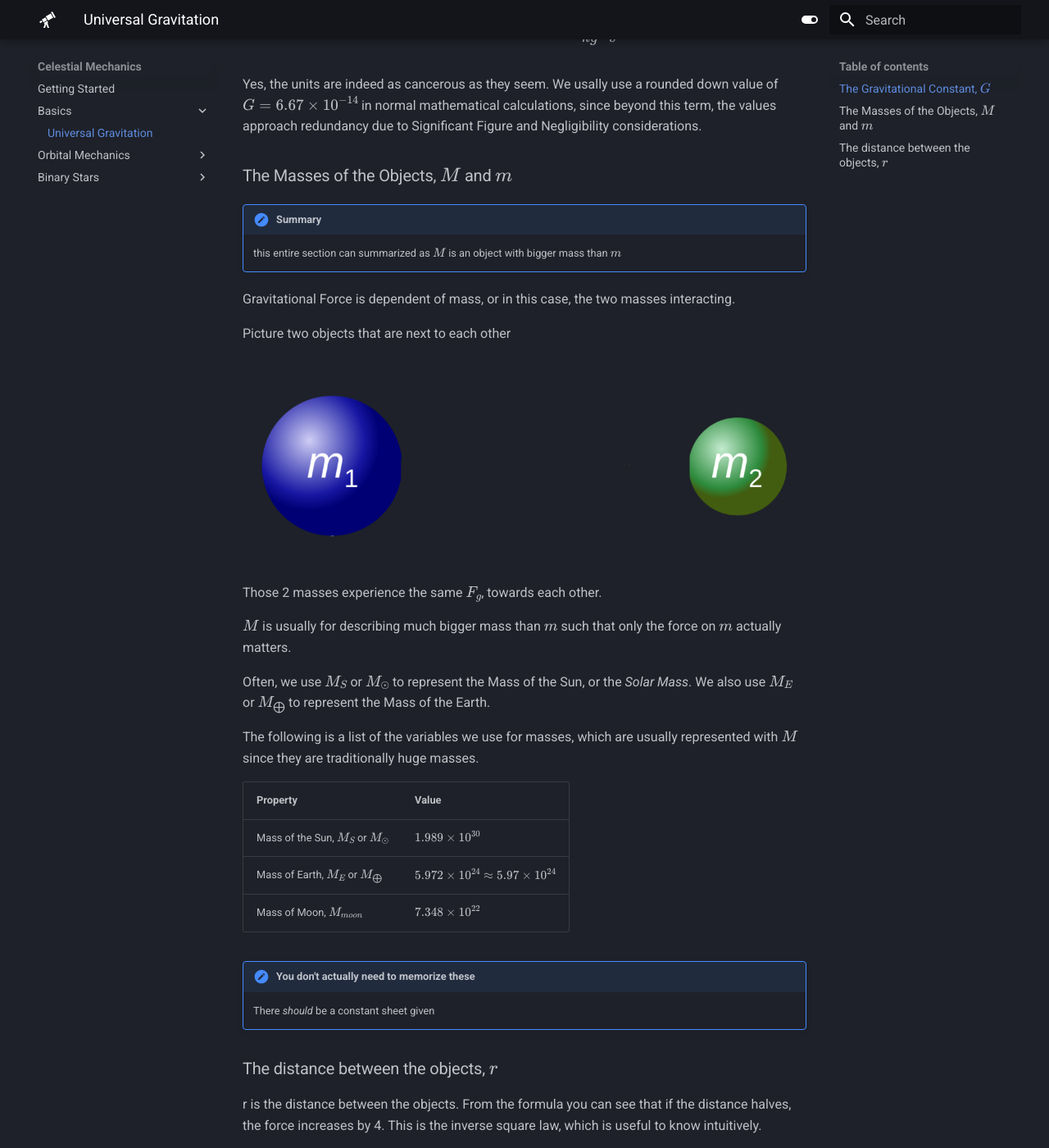
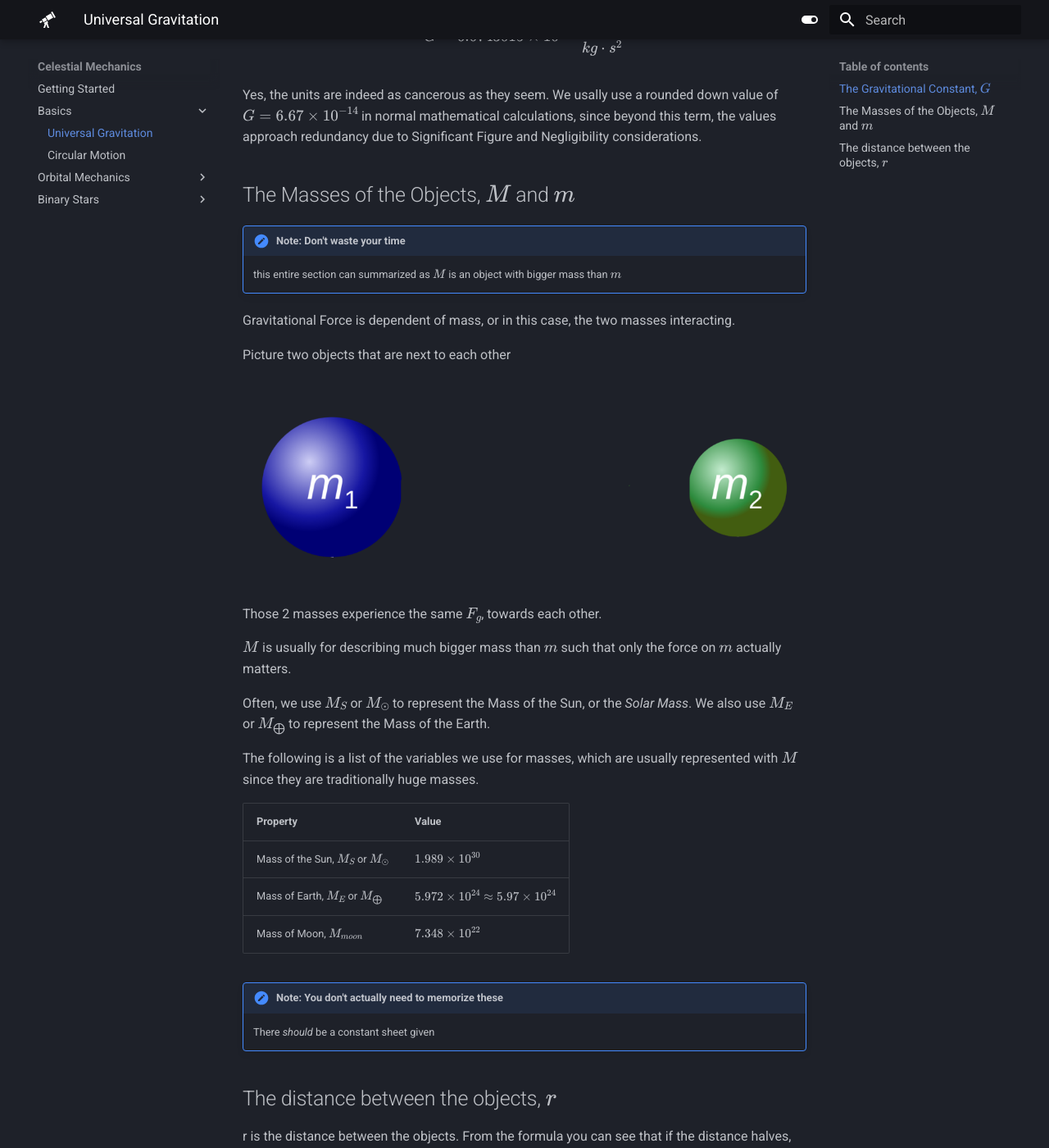
Before and after one commit to nushastro/website, an MkDocs documentation site: the page built from docs/orbital/basics/universal_gravitation.md, in a window 1280 px wide and 1400 px high, scrolled down 771 px. Shown: the whole window at 82% size. Built offline with MkDocs 1.6.1 and Material for MkDocs 9.7.7, drawn with Linux system fonts in a browser that asks for light colours; some of the changed text lies outside the part shown.

Commit message:
added CM and organized files in orbital mechanics

```diff
--- a/docs/orbital/universal_gravitation.md
+++ b/docs/orbital/basics/universal_gravitation.md
@@ -5,12 +5,12 @@
 !!! note "What"
     I have no idea what the above paragraph means but anyways the formula below is very important
 
-
-$$F_g = - G \frac{Mm}{r^2}$$
+$$F_g = G \frac{Mm}{r^2}$$
 
 Let's first get into the definitions of each of the variables in this equations.
 
-### The Gravitational Constant, $G$
+## The Gravitational Constant, $G$
+
 The Gravitational Constant is pretty much just a constant that scientists measured empirically, that has really no relevance to the solution. The only reason it exists is for calculation, and the value we use isn't necessarily accurate.
 
 Empirically determined, $G$ is defined as follows:
@@ -19,16 +19,16 @@
 
 Yes, the units are indeed as cancerous as they seem. We usally use a rounded down value of $G = 6.67 \times 10^{-14}$ in normal mathematical calculations, since beyond this term, the values approach redundancy due to Significant Figure and Negligibility considerations.
 
-### The Masses of the Objects, $M$ and $m$
+## The Masses of the Objects, $M$ and $m$
 
-!!! note "Summary"
+!!! note "Note: Don't waste your time"
     this entire section can summarized as $M$ is an object with bigger mass than $m$
 
 Gravitational Force is dependent of mass, or in this case, the two masses interacting.
 
 Picture two objects that are next to each other
 
-![](img/twomasses.png)
+![](../img/twomasses.png)
 
 Those 2 masses experience the same $F_g$, towards each other.
 
@@ -40,14 +40,14 @@
 The following is a list of the variables we use for masses, which are usually represented with $M$ since they are traditionally huge masses.
 
 | Property                              | Value                                              |
-|---------------------------------------|----------------------------------------------------|
+| ------------------------------------- | -------------------------------------------------- |
 | Mass of the Sun, $M_S$ or $M_\odot$   | $1.989 \times 10^{30}$                             |
 | Mass of Earth, $M_E$ or $M_\bigoplus$ | $5.972 \times 10^{24} \approx 5.97 \times 10^{24}$ |
 | Mass of Moon, $M_{moon}$              | $7.348 \times 10^{22}$                             |
 
-!!! Note "You don't actually need to memorize these"
+!!! Note "Note: You don't actually need to memorize these"
     There _should_ be a constant sheet given
 
-### The distance between the objects, $r$
+## The distance between the objects, $r$
 
 r is the distance between the objects. From the formula you can see that if the distance halves, the force increases by 4. This is the inverse square law, which is useful to know intuitively.
--- a/mkdocs.yml
+++ b/mkdocs.yml
@@ -66,10 +66,11 @@
   - Celestial Mechanics:
       - Getting Started: orbital/index.md
       - Basics:
-          - 'orbital/universal_gravitation.md'
+          - 'orbital/basics/universal_gravitation.md'
+          - 'orbital/basics/circular_motion.md'
       - Orbital Mechanics:
-          - 'orbital/conservation_of_quantities.md'
-          - 'orbital/trajectory_of_particle.md'
+          - 'orbital/mechanics/conservation_of_quantities.md'
+          - 'orbital/mechanics/trajectory_of_particle.md'
       - Binary Stars:
           - 'orbital/binary_system_total_energy.md'
   - Stellar Astronomy:
```
Also changed, not shown: docs/orbital/basics/circular_motion.md (added, +63 -0 lines), docs/orbital/mechanics/conservation_of_quantities.md (renamed from docs/orbital/conservation_of_quantities.md), docs/orbital/mechanics/trajectory_of_particle.md (renamed from docs/orbital/trajectory_of_particle.md).
